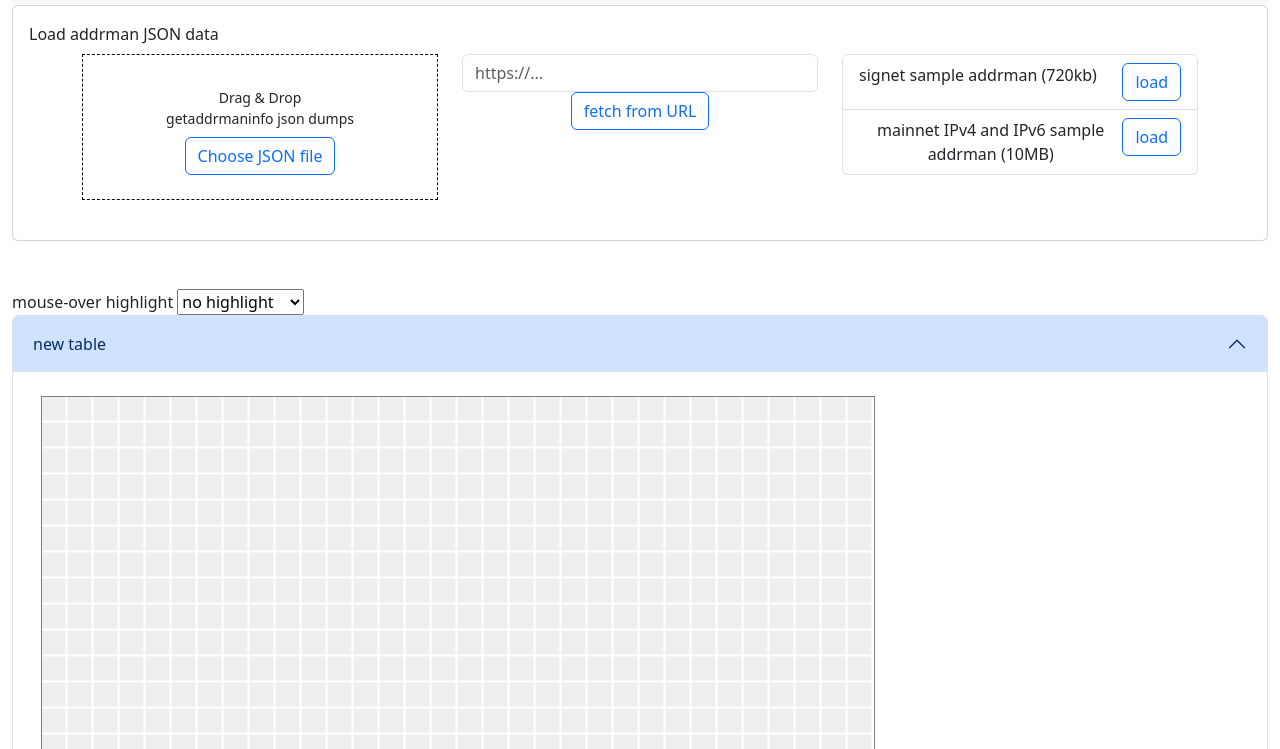
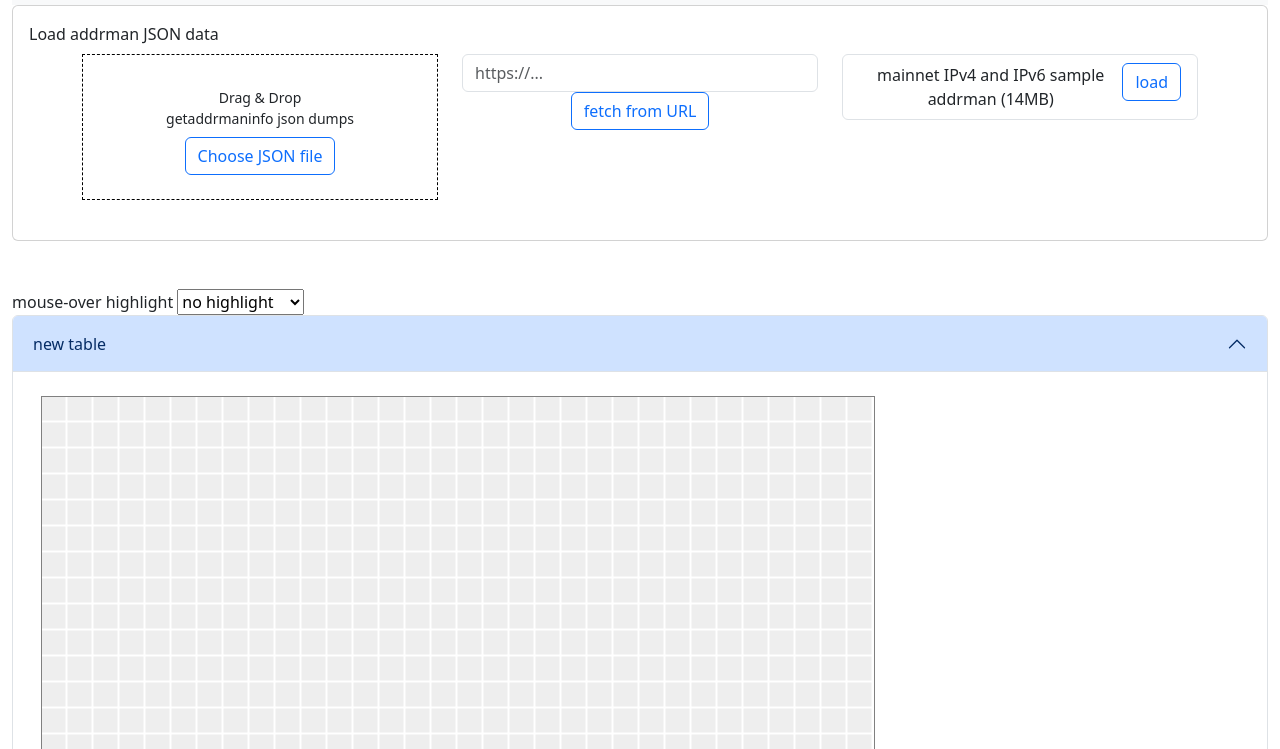
Before and after one commit to 0xB10C/addrman-observer, a plain HTML site: page index.html in a window 1280 px wide. Shown: the part 51-800 px from the top of the page. Drawn offline with Linux system fonts and the light colour scheme.

Commit message:
change: update mainnet sample link
points to a sample with the new format

```diff
--- a/index.html
+++ b/index.html
@@ -51,15 +51,9 @@
             <ol class="list-group">
               <li class="list-group-item d-flex justify-content-between align-items-start">
                 <div>
-                  signet sample addrman (720kb)
+                  mainnet IPv4 and IPv6 sample addrman (14MB)
                 </div>
-                <button class="btn btn-outline-primary" onclick="loadFromURL('https://gist.githubusercontent.com/0xB10C/f2daea14ae0b0c06207a687e8b65202d/raw/befdba56adc0b3ce6cfdb9ceda70d276d5c2b2c3/getaddrmaninfo-signet.json')">load</button>
-              </li>
-              <li class="list-group-item d-flex justify-content-between align-items-start">
-                <div>
-                  mainnet IPv4 and IPv6 sample addrman (10MB)
-                </div>
-                <button class="btn btn-outline-primary" onclick="loadFromURL('https://gist.githubusercontent.com/0xB10C/f2daea14ae0b0c06207a687e8b65202d/raw/162d56f1cbcabb041c84283abfb12aa7f04bc501/getaddrmaninfo-mainnet.json')">load</button>
+                <button class="btn btn-outline-primary" onclick="loadFromURL('https://gist.githubusercontent.com/0xB10C/41aad0f94229172ee799e0948047266e/raw/d46f58f52c16b93857f8e72cba704cfc9f866d9d/mainnet.json')">load</button>
               </li>
             </ol>
           </div>
```
